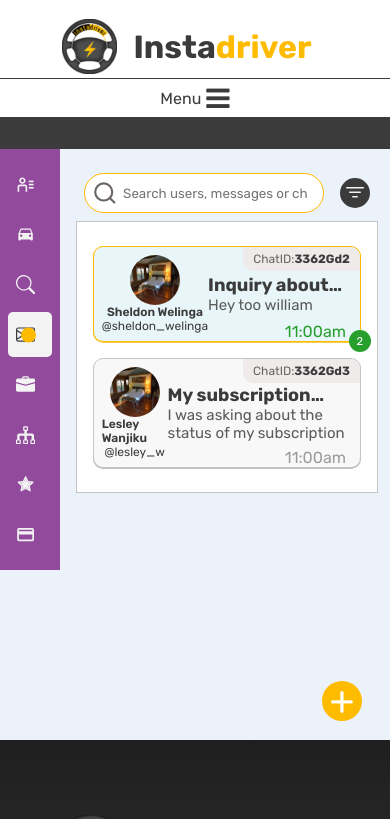
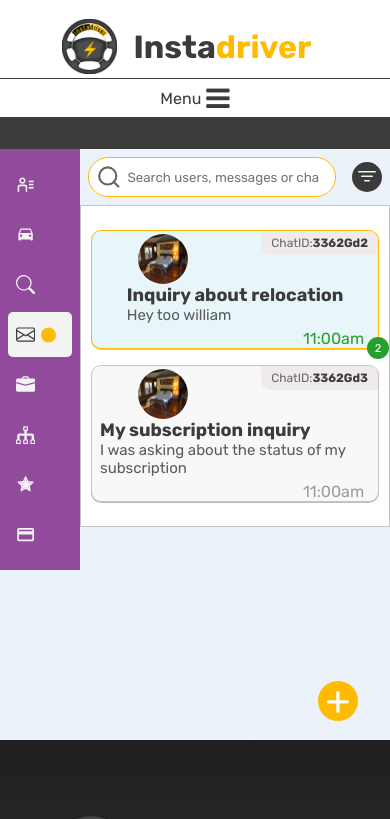
Before and after one commit to sheldon-welinga/instadriver, a React (Create React App) app: page /accounts/inbox in a window 390 px wide. Shown: the top 819 px of the page. Built offline with nearby package versions, Linux system fonts and the light colour scheme.

Commit message:
updated the styles for mobile responsveness

```diff
--- a/src/index.css
+++ b/src/index.css
@@ -1096,6 +1096,8 @@
 @media screen and (max-width: 600px) {
   .inbox {
     position: relative;
+    width: 100%;
+    padding: 0;
   }
 
   .inbox .inbox-top > div:last-child {
@@ -1138,6 +1140,38 @@
   }
 }
 
+@media screen and (max-width: 500px) {
+  .inbox .chat-main-section > div:first-child {
+    padding-left: 2px;
+    padding-right: 2px;
+  }
+  .single-user {
+    flex-direction: column;
+    padding-left: 2px;
+    padding-right: 2px;
+  }
+
+  .single-user .single-user-message {
+    margin-bottom: 1rem;
+  }
+
+  .single-user .single-user-profile {
+    margin-left: -9rem;
+    margin-top: -0.3rem;
+  }
+}
+
+@media screen and (max-width: 400px) {
+  .single-user .single-user-profile p {
+    display: none;
+  }
+
+  .inbox .inbox-top > div:first-child,
+  .inbox .inbox-top > div:last-child {
+    min-width: 250px;
+  }
+}
+
 /* ================END OF INBOX MAIN CHAT SECTION============= */
 
 /* ======================END OF INBOX======================== */
```
